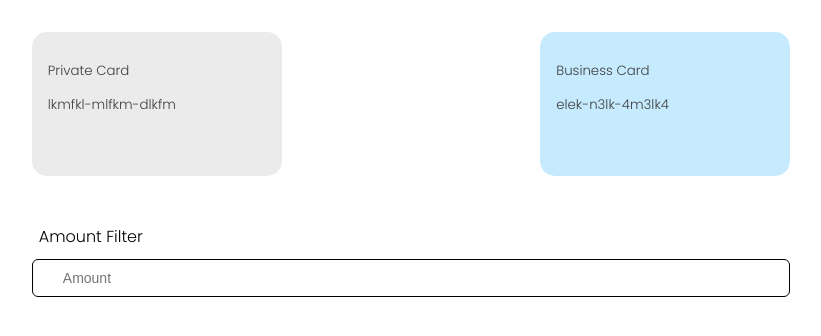
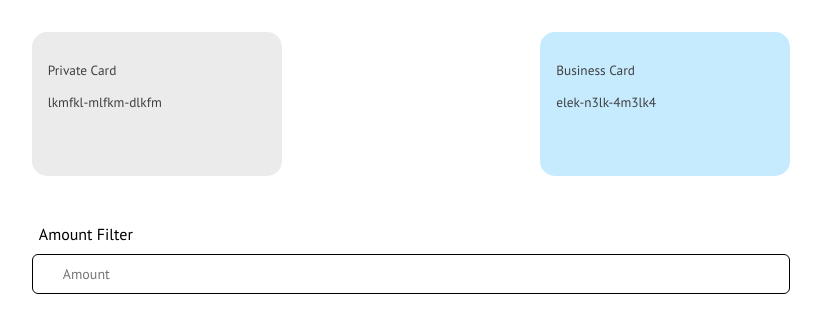
Before and after one commit to loerk/web-cards-transactions, a React (Create React App) app: page / in a window 1280 px wide. Shown: the top 336 px of the page, without its empty margins (229-1050 px from the left). Built offline with nearby package versions, Linux system fonts and the light colour scheme.

Commit message:
changed font

```diff
--- a/public/index.html
+++ b/public/index.html
@@ -5,7 +5,7 @@
     <link rel="preconnect" href="https://fonts.googleapis.com" />
     <link rel="preconnect" href="https://fonts.gstatic.com" crossorigin />
     <link
-      href="https://fonts.googleapis.com/css2?family=Poppins:wght@200;300&display=swap"
+      href="https://fonts.googleapis.com/css2?family=PT+Sans&display=swap"
       rel="stylesheet"
     />
   </head>
--- a/src/components/styles/global.ts
+++ b/src/components/styles/global.ts
@@ -3,9 +3,5 @@
 export const GlobalStyle = createGlobalStyle`
 * {
   box-sizing: border-box;
-}
-
-div, label {
-  font-family: 'Poppins', sans-serif;
-}
+  font-family: 'PT Sans', sans-serif;}
 `;
```
